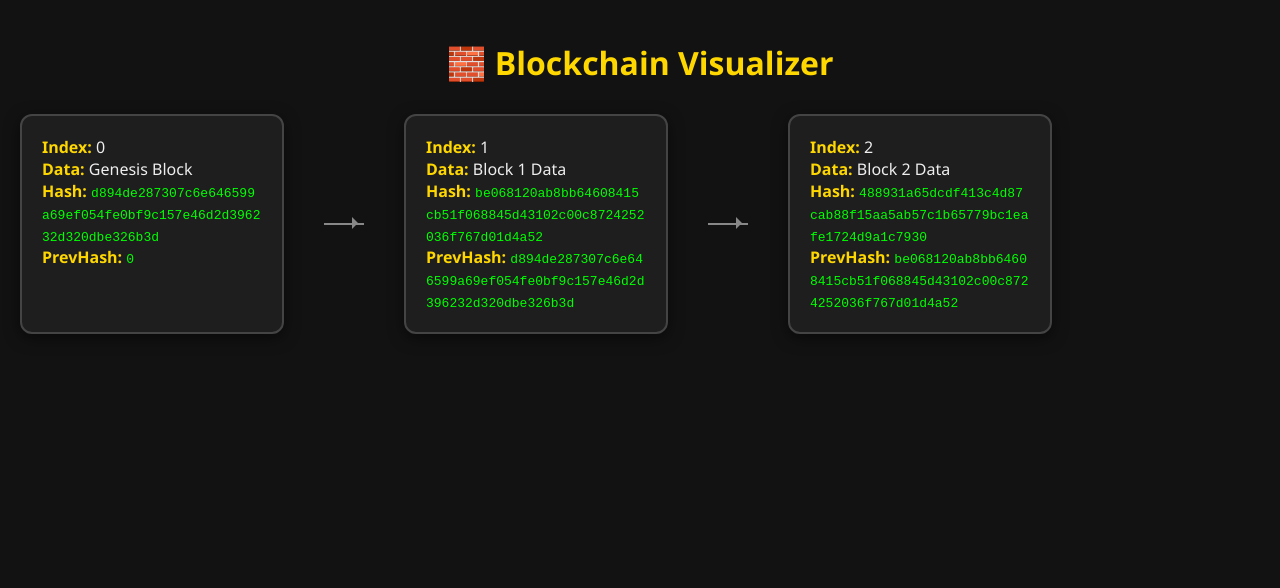
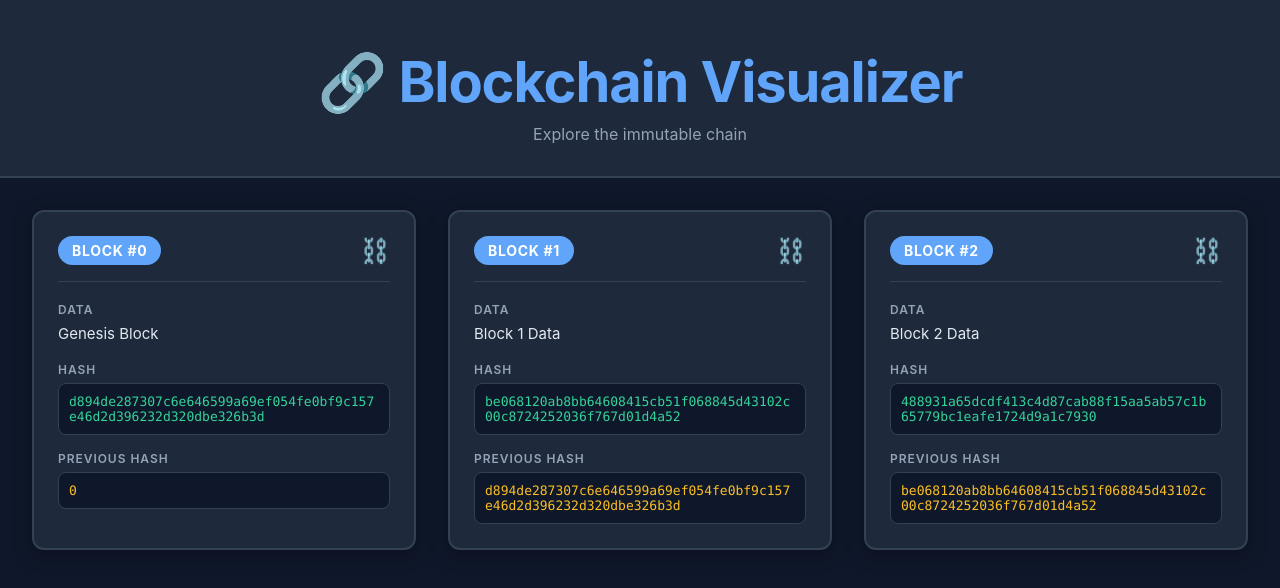
Before and after one commit to DeedLink/blockchain-cpp, a plain HTML site: page web/index.html in a window 1280 px wide. Drawn offline with Linux system fonts and the light colour scheme.

Commit message:
ui updated

```diff
--- a/web/index.html
+++ b/web/index.html
@@ -9,10 +9,13 @@
 <body>
 
 <header>
-    <h1>🧱 Blockchain Visualizer</h1>
+    <h1>🔗 Blockchain Visualizer</h1>
+    <div class="subtitle">Explore the immutable chain</div>
 </header>
 
-<div class="chain" id="chain"></div>
+<div class="chain" id="chain">
+    <div class="loading">Loading blockchain</div>
+</div>
 
 <script src="script.js"></script>
 </body>
--- a/web/script.js
+++ b/web/script.js
@@ -1,31 +1,41 @@
 async function loadBlockchain() {
+    const container = document.getElementById('chain');
+
+    try {
         const res = await fetch('blockchain.json');
         const blockchain = await res.json();
 
-    const container = document.getElementById('chain');
         container.innerHTML = '';
 
-    const keys = Object.keys(blockchain);
-    keys.forEach((key, idx) => {
-        const block = blockchain[key];
-
+        Object.values(blockchain).forEach(block => {
             const blockDiv = document.createElement('div');
             blockDiv.className = 'block';
             blockDiv.innerHTML = `
-            <b>Index:</b> ${block.index}<br>
-            <b>Data:</b> ${block.data}<br>
-            <b>Hash:</b> <code>${block.hash}</code><br>
-            <b>PrevHash:</b> <code>${block.previousHash}</code>
+                <div class="block-header">
+                    <div class="block-index">BLOCK #${block.index}</div>
+                    <div class="block-icon">⛓️</div>
+                </div>
+                <div class="block-content">
+                    <div class="block-field">
+                        <div class="block-label">Data</div>
+                        <div class="block-value">${block.data}</div>
+                    </div>
+                    <div class="block-field">
+                        <div class="block-label">Hash</div>
+                        <div class="block-hash">${block.hash}</div>
+                    </div>
+                    <div class="block-field">
+                        <div class="block-label">Previous Hash</div>
+                        <div class="block-hash prev-hash">${block.previousHash}</div>
+                    </div>
+                </div>
             `;
             container.appendChild(blockDiv);
-
-        // Only add arrow if next block exists on the same row
-        if (idx < keys.length - 1) {
-            const arrowDiv = document.createElement('div');
-            arrowDiv.className = 'arrow';
-            container.appendChild(arrowDiv);
+        });
+    } catch (error) {
+        container.innerHTML = '<div class="loading">Error loading blockchain.json</div>';
+        console.error('Error loading blockchain:', error);
     }
-    });
 }
 
 loadBlockchain();
--- a/web/style.css
+++ b/web/style.css
@@ -1,79 +1,178 @@
-/* General styles */
+* {
+    margin: 0;
+    padding: 0;
+    box-sizing: border-box;
+}
+
 body {
-    font-family: 'Segoe UI', sans-serif;
-    background: #121212;
-    color: #eee;
-    margin: 0;
-    padding: 20px;
+    font-family: -apple-system, BlinkMacSystemFont, 'Segoe UI', Roboto, Oxygen, Ubuntu, Cantarell, sans-serif;
+    background: #0f172a;
+    color: #e2e8f0;
+    min-height: 100vh;
+    padding: 0;
+}
+
+header {
+    text-align: center;
+    padding: 3rem 1rem 2rem;
+    background: #1e293b;
+    border-bottom: 2px solid #334155;
 }
 
 header h1 {
-    text-align: center;
-    margin-bottom: 30px;
-    color: #FFD700;
+    font-size: clamp(2rem, 5vw, 3.5rem);
+    font-weight: 700;
+    color: #60a5fa;
+    margin-bottom: 0.5rem;
+    letter-spacing: -0.02em;
 }
 
-/* Chain layout */
-.chain {
-    display: flex;
-    flex-wrap: wrap;       /* Allow wrapping when no space */
-    justify-content: flex-start;
-    gap: 20px 40px;        /* vertical and horizontal gap */
+.subtitle {
+    font-size: 1rem;
+    color: #94a3b8;
+    font-weight: 400;
 }
 
-/* Block card */
+.chain {
+    display: grid;
+    grid-template-columns: repeat(auto-fit, minmax(280px, 1fr));
+    gap: 2rem;
+    padding: 2rem;
+    max-width: 1400px;
+    margin: 0 auto;
+}
+
 .block {
-    background: #1E1E1E;
-    border: 2px solid #444;
+    background: #1e293b;
+    border: 2px solid #334155;
     border-radius: 12px;
-    padding: 20px;
-    min-width: 220px;
-    max-width: 220px;
-    box-shadow: 0 4px 15px rgba(0,0,0,0.5);
-    transition: transform 0.3s, box-shadow 0.3s;
+    padding: 1.5rem;
+    box-shadow: 0 4px 20px rgba(0, 0, 0, 0.3);
+    transition: all 0.3s ease;
 }
 
 .block:hover {
-    transform: translateY(-5px);
-    box-shadow: 0 8px 25px rgba(0,0,0,0.7);
+    transform: translateY(-8px);
+    border-color: #60a5fa;
+    box-shadow: 0 8px 30px rgba(96, 165, 250, 0.2);
 }
 
-.block b { color: #FFD700; }
-.block code { color: #0f0; word-break: break-all; }
-
-/* Arrow between blocks */
-.arrow {
-    width: 40px;
-    height: 2px;
-    background: #888;
-    align-self: center;
-    position: relative;
-    flex-shrink: 0;
+.block-header {
+    display: flex;
+    align-items: center;
+    justify-content: space-between;
+    margin-bottom: 1.25rem;
+    padding-bottom: 1rem;
+    border-bottom: 1px solid #334155;
 }
 
-.arrow::after {
-    content: '';
-    position: absolute;
-    right: 0;
-    top: -6px;
-    border: 6px solid transparent;
-    border-left-color: #888;
+.block-index {
+    font-size: 0.875rem;
+    font-weight: 700;
+    color: #fff;
+    background: #60a5fa;
+    padding: 0.375rem 0.875rem;
+    border-radius: 20px;
+    letter-spacing: 0.05em;
 }
 
-/* Mobile / small screens */
+.block-icon {
+    font-size: 1.5rem;
+}
+
+.block-content {
+    display: flex;
+    flex-direction: column;
+    gap: 1rem;
+}
+
+.block-field {
+    display: flex;
+    flex-direction: column;
+    gap: 0.375rem;
+}
+
+.block-label {
+    font-size: 0.75rem;
+    font-weight: 600;
+    text-transform: uppercase;
+    letter-spacing: 0.08em;
+    color: #94a3b8;
+}
+
+.block-value {
+    font-size: 0.9375rem;
+    color: #e2e8f0;
+    line-height: 1.5;
+}
+
+.block-hash {
+    font-family: 'Monaco', 'Courier New', monospace;
+    font-size: 0.8125rem;
+    color: #34d399;
+    background: #0f172a;
+    padding: 0.625rem;
+    border-radius: 8px;
+    word-break: break-all;
+    border: 1px solid #334155;
+    transition: all 0.3s;
+}
+
+.block-hash:hover {
+    background: #1e293b;
+    border-color: #34d399;
+}
+
+.prev-hash {
+    color: #fbbf24;
+}
+
+.prev-hash:hover {
+    border-color: #fbbf24;
+}
+
+.loading {
+    text-align: center;
+    padding: 4rem 2rem;
+    font-size: 1.125rem;
+    color: #94a3b8;
+    grid-column: 1 / -1;
+}
+
+.loading::after {
+    content: '...';
+    animation: dots 1.5s infinite;
+}
+
+@keyframes dots {
+    0%, 20% { content: '.'; }
+    40% { content: '..'; }
+    60%, 100% { content: '...'; }
+}
+
 @media (max-width: 768px) {
+    header {
+        padding: 2rem 1rem 1.5rem;
+    }
+
     .chain {
-        gap: 20px 20px;
+        grid-template-columns: 1fr;
+        gap: 1.5rem;
+        padding: 1.5rem 1rem;
     }
+
     .block {
-        min-width: calc(50% - 20px);
-        max-width: calc(50% - 20px);
+        padding: 1.25rem;
     }
 }
 
 @media (max-width: 480px) {
-    .block {
-        min-width: 100%;
-        max-width: 100%;
+    .block-hash {
+        font-size: 0.75rem;
+        padding: 0.5rem;
+    }
+
+    header h1 {
+        font-size: 1.75rem;
     }
 }
```
Lines whose indentation alone changed are shown as unchanged.
